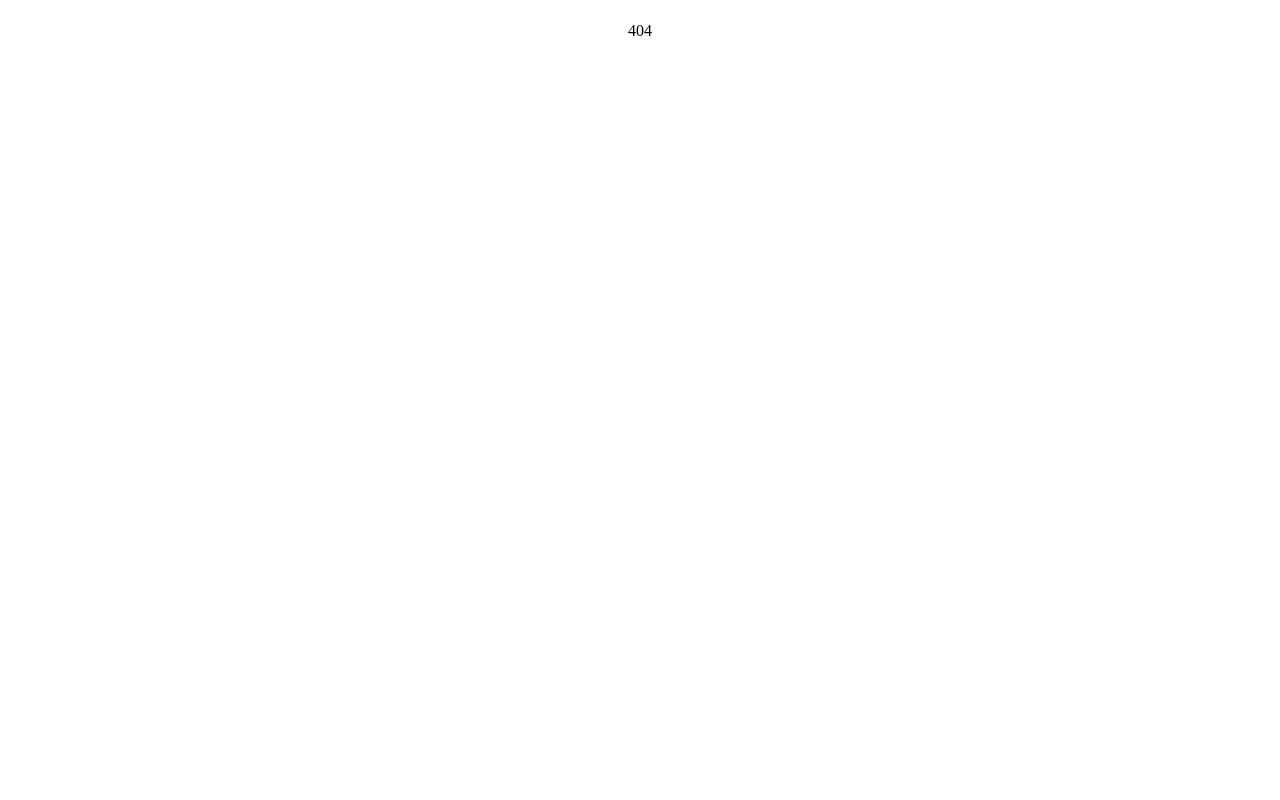
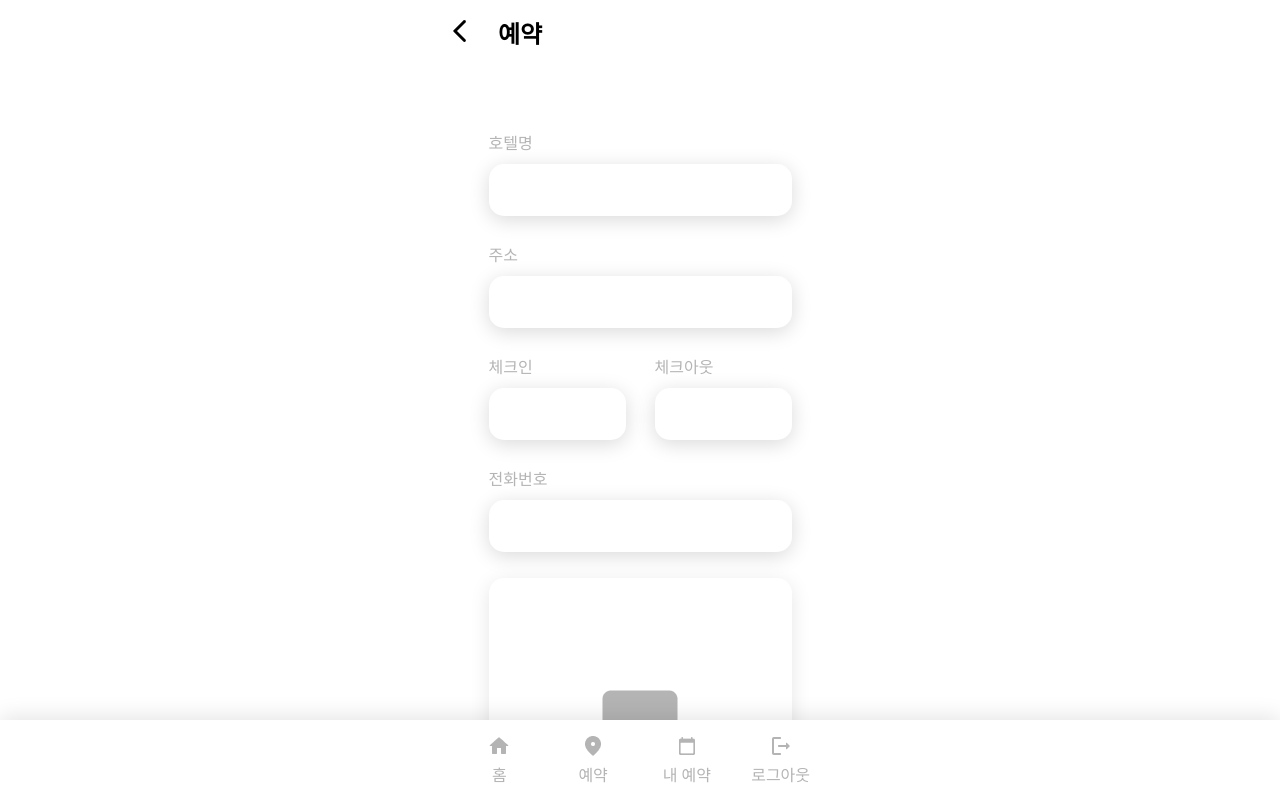
Before and after one commit to CheckQ-remaster/CheckQ-WEB, a React (Create React App) app: page /myhotel in a window 1280 px wide. Shown: the top 800 px of the page. Built offline with nearby package versions, Linux system fonts and the light colour scheme.

Commit message:
add: 내 호텔 페이지

```diff
--- a/src/components/Authentication/Reservation/Hotel/HotelInfo.style.ts
+++ b/src/components/Authentication/Reservation/Hotel/HotelInfo.style.ts
@@ -13,8 +13,6 @@ export const Container = styled.div`
   align-items: center;
   padding-top: 15px;
   box-sizing: border-box;
-
-  overflow-y: auto;
 
   /* ::-webkit-scrollbar {
     display: none;
--- a/src/components/Authentication/Reservation/Reservation.style.ts
+++ b/src/components/Authentication/Reservation/Reservation.style.ts
@@ -10,7 +10,7 @@ export const Container = styled.div`
   width: 100%;
 
   input {
-    margin-top: 4 0px;
+    margin-top: 40px;
 
     width: 303px;
     height: 60px;
--- /dev/null
+++ b/src/components/Authentication/myHotel/MyHotel.style.ts
@@ -0,0 +1,85 @@
+import styled from "styled-components";
+
+export const Container = styled.div`
+  display: flex;
+  flex-direction: column;
+
+  justify-content: center;
+  align-items: center;
+
+
+  width: 100%;
+
+  margin: 40px 0 96px 0;
+`;
+
+export const SmallBox = styled.div`
+  display: flex;
+`;
+
+export const SInputWrapper = styled.div`
+  display: flex;
+  flex-direction: column;
+
+  label {
+    height: 26px;
+    font-size: 16px;
+
+    margin-top: 26px;
+    margin-bottom: 0px;
+    color: #b4b4b4;
+  }
+
+  input {
+    background: #ffffff;
+    box-shadow: 0px 4px 20px rgba(0, 0, 0, 0.15);
+    border-radius: 15px;
+    border: none;
+    outline: none;
+
+    font-size: 18px;
+    padding-left: 24px;
+    box-sizing: border-box;
+    margin-top: 8px;
+
+    width: 137px;
+    height: 52px;
+
+    &:hover,
+    &:focus {
+      border: 1px solid #2B42BB;
+    }
+  }
+
+  &:first-child {
+    margin-right: 29px;
+  }
+`;
+
+export const ImgInputWrap = styled.div`
+  width: 303px;
+  height: 303px;
+
+  margin-top: 26px;
+
+  background: #FFFFFF;
+  box-shadow: 0px 4px 20px rgba(0, 0, 0, 0.1);
+  border-radius: 15px;
+
+  display: flex;
+  justify-content: center;
+  align-items: center;
+
+  label {
+    cursor: pointer;
+
+    img {
+      max-width: 303px;
+      max-height: 303px;
+    }
+  }
+
+  input[type="file"] {
+    display: none;
+  }
+`;
--- /dev/null
+++ b/src/components/Authentication/myHotel/MyHotel.tsx
@@ -0,0 +1,98 @@
+import React, { useState, useEffect } from "react";
+import { useForm, SubmitHandler } from "react-hook-form";
+import { Btn, InputWrapper } from "styles/them.style";
+import {
+  Container,
+  SInputWrapper,
+  SmallBox,
+  ImgInputWrap
+} from "./MyHotel.style";
+
+import UploadImage from "assets/image/MyHotel/uploadImage.png";
+
+
+interface Inputs {
+  hotel_name: string,
+  address: string,
+  phone_number: number,
+  image: string
+}
+
+const MyHotel = () => {
+  const [imgPreview, setImgPreview] = useState("");
+
+  const { register, handleSubmit, watch, formState: { errors } } = useForm<Inputs>();
+  const image = watch("image");
+
+  const onSubmit: SubmitHandler<Inputs> = (data) => console.log(data);
+
+  useEffect(() => {
+    if (image && image.length > 0) {
+      const file = image[0];
+      setImgPreview(URL.createObjectURL(file));
+    }
+  }, [image]);
+
+  return (
+    <Container>
+      <form onSubmit={handleSubmit(onSubmit)}>
+        <InputWrapper>
+          <label>호텔명</label>
+          <input
+            type="text"
+            {...register('hotel_name', {
+              required: true
+            })} />
+        </InputWrapper>
+        <InputWrapper>
+          <label>주소</label>
+          <input
+            type="text"
+            {...register('address', {
+              required: true
+            })} />
+        </InputWrapper>
+        <SmallBox>
+          <SInputWrapper>
+            <label>체크인</label>
+            <input
+              type="text"
+              {...register('hotel_name', {
+                required: true
+              })} />
+          </SInputWrapper>
+          <SInputWrapper>
+            <label>체크아웃</label>
+            <input
+              type="text"
+              {...register('hotel_name', {
+                required: true
+              })} />
+          </SInputWrapper>
+        </SmallBox>
+        <InputWrapper>
+          <label>전화번호</label>
+          <input
+            type="text"
+            {...register('phone_number', {
+              required: true
+            })} />
+        </InputWrapper>
+        <ImgInputWrap>
+          <label htmlFor="file_input">
+            <img src={imgPreview || UploadImage} alt="호텔 사진"/>
+          </label>
+          <input
+            id="file_input"
+            type="file"
+            {...register('image', {
+              required: true
+            })} />
+        </ImgInputWrap>
+        <Btn type="submit">저장</Btn>
+      </form>
+    </Container>
+  );
+};
+
+export default MyHotel;
--- /dev/null
+++ b/src/components/Authentication/myHotel/index.ts
@@ -0,0 +1 @@
+export { default } from "./MyHotel";
--- a/src/components/Authentication/register/Register.style.ts
+++ b/src/components/Authentication/register/Register.style.ts
@@ -33,72 +33,3 @@ export const ChekPersonBox = styled.div`
 
 
 `;
-
-export const InputWrapper = styled.div`
-  display: flex;
-  flex-direction: column;
-
-  label {
-    height: 26px;
-    font-size: 16px;
-
-    margin-top: 14px;
-    margin-bottom: 0px;
-    color: #b4b4b4;
-  }
-
-  input {
-    background: #ffffff;
-    box-shadow: 0px 4px 20px rgba(0, 0, 0, 0.15);
-    border-radius: 15px;
-    border: none;
-    outline: none;
-
-    font-size: 18px;
-    padding-left: 24px;
-    box-sizing: border-box;
-    margin-top: 8px;
-
-    width: 303px;
-    height: 52px;
-
-    &:hover,
-    &:focus {
-      border: 1px solid #2B42BB;
-    }
-  }
-`;
-
-export const ErrorMsg = styled.p`
-  color: #FF4F4F;
-  font-size: 12px;
-  text-align: right;
-`;
-
-export const Btn = styled.button`
-  width: 303px;
-  height: 52px;
-
-  background: #000000;
-  box-shadow: 0px 4px 20px rgba(0, 0, 0, 0.15);
-  border-radius: 15px;
-  margin-top: 28px;
-
-  font-size: 18px;
-  text-align: center;
-
-  color: #ffffff;
-`;
-
-export const GoNavBox = styled.div`
-  color: #DBDBDB;
-
-  margin-top: 56px;
-
-  font-size: 18px;
-
-  a{
-    color: #2B42BB;
-    text-decoration: none;
-  }
-`;
--- a/src/components/Authentication/register/Register.tsx
+++ b/src/components/Authentication/register/Register.tsx
@@ -2,12 +2,14 @@ import React from "react";
 import { useForm, SubmitHandler } from "react-hook-form";
 import {
   Container,
-  ChekPersonBox,
+  ChekPersonBox
+} from "./Register.style";
+import {
   InputWrapper,
   ErrorMsg,
   Btn,
   GoNavBox
-} from "./Register.style";
+} from "styles/them.style";
 
 
 interface Inputs {
--- a/src/router/router.jsx
+++ b/src/router/router.jsx
@@ -10,7 +10,7 @@ import routes from "./routes";
 const Content = styled.div`
   margin-top: ${(props) => (props.nav ? "50px" : "0px")};
   width: 100%;
-  min-height: ${(props) => (props.header ? "94.6vh" : "100vh")};
+  min-height: ${(props) => (props.header ? "93.1vh" : "100vh")};
 
   display: flex;
   justify-content: center;
--- a/src/router/routes.js
+++ b/src/router/routes.js
@@ -5,6 +5,7 @@ import NotFound from "components/common/NotFound";
 import Login from "components/Authentication/login";
 import Home from "components/Authentication/home";
 import QrCode from "components/Authentication/qrCode";
+import MyHotel from "components/Authentication/myHotel";
 
 const routes = [
   { path: "", component: <First />, nav: false, header: false },
@@ -13,6 +14,7 @@ const routes = [
   { path: "register", component: <Register />, nav: false, header: false },
   { path: "home", component: <Home />, nav: true, header: false },
   { path: "reservation", component: <Reservation />, nav: true, header: true },
+  { path: "myhotel", component: <MyHotel />, nav: true, header: true },
   { path: "qrcode", component: <QrCode />, nav: true, header: true },
 ];
 
--- /dev/null
+++ b/src/styles/them.style.ts
@@ -0,0 +1,70 @@
+import styled from "styled-components";
+
+export const InputWrapper = styled.div`
+  display: flex;
+  flex-direction: column;
+
+  label {
+    height: 26px;
+    font-size: 16px;
+
+    margin-top: 26px;
+    margin-bottom: 0px;
+    color: #b4b4b4;
+  }
+
+  input {
+    background: #ffffff;
+    box-shadow: 0px 4px 20px rgba(0, 0, 0, 0.15);
+    border-radius: 15px;
+    border: none;
+    outline: none;
+
+    font-size: 18px;
+    padding-left: 24px;
+    box-sizing: border-box;
+    margin-top: 8px;
+
+    width: 303px;
+    height: 52px;
+
+    &:hover,
+    &:focus {
+      border: 1px solid #2B42BB;
+    }
+  }
+`;
+
+export const ErrorMsg = styled.p`
+  color: #FF4F4F;
+  font-size: 12px;
+  text-align: right;
+`;
+
+export const Btn = styled.button`
+  width: 303px;
+  height: 52px;
+
+  background: #000000;
+  box-shadow: 0px 4px 20px rgba(0, 0, 0, 0.15);
+  border-radius: 15px;
+  margin-top: 28px;
+
+  font-size: 18px;
+  text-align: center;
+
+  color: #ffffff;
+`;
+
+export const GoNavBox = styled.div`
+  color: #DBDBDB;
+
+  margin-top: 56px;
+
+  font-size: 18px;
+
+  a{
+    color: #2B42BB;
+    text-decoration: none;
+  }
+`;
```
Also changed, not shown: src/components/Authentication/login/Login.tsx (+6 -1 lines), src/assets/image/MyHotel/uploadImage.png (added).
